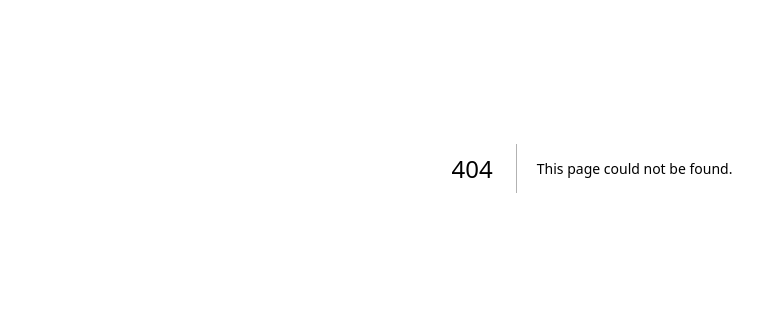
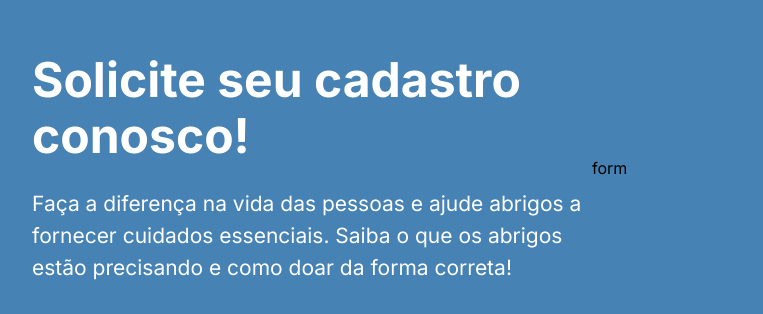
Before and after one commit to ResgateRS/RegisterRescueRS-Front, a Next.js app: page /login in a window 1280 px wide. Before the commit this address had no page. Shown: the part 232-546 px from the top of the page, without its empty margins (48-811 px from the left). Built offline with nearby package versions, Linux system fonts and the light colour scheme.

Commit message:
Implements Login page

```diff
--- /dev/null
+++ b/src/app/login/data.json
@@ -0,0 +1,4 @@
+{
+  "title": "Solicite seu cadastro conosco!",
+  "subtitle": "Faça a diferença na vida das pessoas e ajude abrigos a fornecer cuidados essenciais. Saiba o que os abrigos estão precisando e como doar da forma correta!"
+}
--- /dev/null
+++ b/src/app/login/page.tsx
@@ -0,0 +1,16 @@
+import data from './data.json'
+import './styles.css'
+
+export default function LoginPage() {
+  return (
+    <section className="Login-container">
+      <div className="Login-register-container">
+        <h1 className="Login-title">{data.title}</h1>
+        <span className="Login-subtitle">{data.subtitle}</span>
+      </div>
+      <div className="Login-form-container">
+        <span>form</span>
+      </div>
+    </section>
+  )
+}
--- /dev/null
+++ b/src/app/login/styles.css
@@ -0,0 +1,50 @@
+.Login-container {
+  background-color: #4682B4;
+  display: flex;
+  flex-direction: column;
+  align-items: center;
+  justify-content: center;
+  padding-left: 40px;
+  padding-right: 40px;
+  width: 100vw;
+  height: 100vh;
+
+  @media only screen and (min-width: 768px) {
+    display: flex;
+    flex-direction: row;
+    align-items: center;
+    justify-content: space-between;
+    padding-left: 80px;
+    padding-right: 80px;
+  }
+}
+
+.Login-title {
+  color: white;
+  font-size: 48px;
+  font-weight: 700;
+  line-height: 56px;
+  margin-bottom: 24px;
+}
+
+.Login-subtitle {
+  color: white;
+  font-size: 21px;
+  font-weight: 400;
+  line-height: 32px;
+  margin-bottom: 64px;
+}
+
+.Login-register-container {
+  width: 100%;
+  @media only screen and (min-width: 768px) {
+    width: 50%;
+  }
+}
+
+.Login-form-container {
+  width: 100%;
+  @media only screen and (min-width: 768px) {
+    width: 50%;
+  }
+}
```
